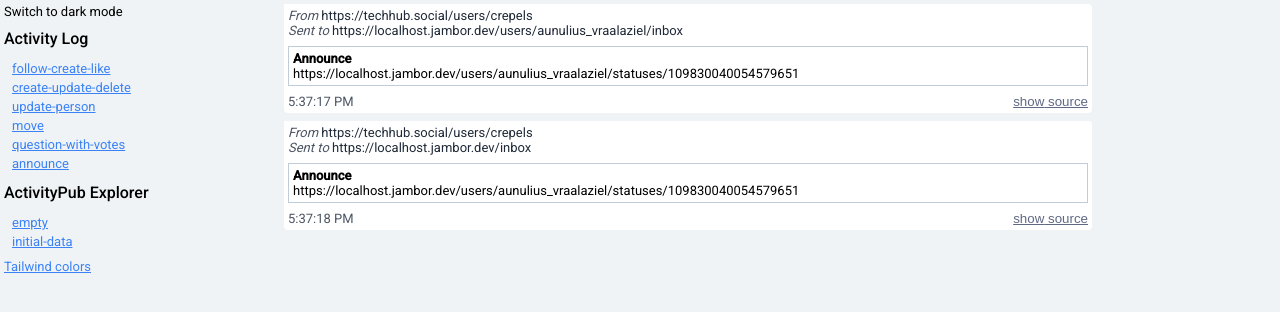
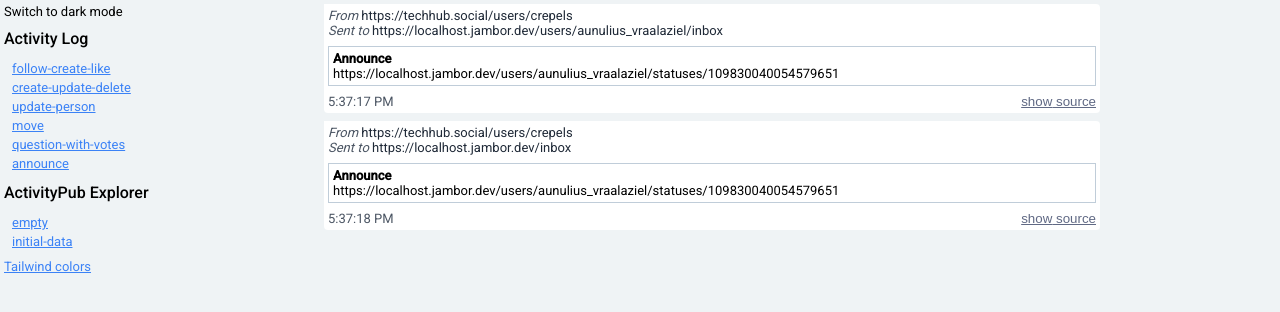
Before and after one commit to sgrj/activitypub-visualization, a React app: page /log/announce in a window 1280 px wide. Shown: the top 312 px of the page. Built offline with nearby package versions, Linux system fonts and the light colour scheme; the HTML template or start-up script is replaced by a standard one.

Commit message:
set minimal sidebar width

```diff
--- a/src/playground/root.tsx
+++ b/src/playground/root.tsx
@@ -16,7 +16,7 @@ export default function Root() {
         darkMode ? 'bg-[#191b22] dark' : 'bg-mastodon-gray-100'
       }`}
     >
-      <div id='sidebar' className={`w-80 ${darkMode ? 'text-white' : 'text-black'}`}>
+      <div id='sidebar' className={`w-80 min-w-[20rem] ${darkMode ? 'text-white' : 'text-black'}`}>
         <nav className='p-1'>
           <div
             onClick={() => {
```
